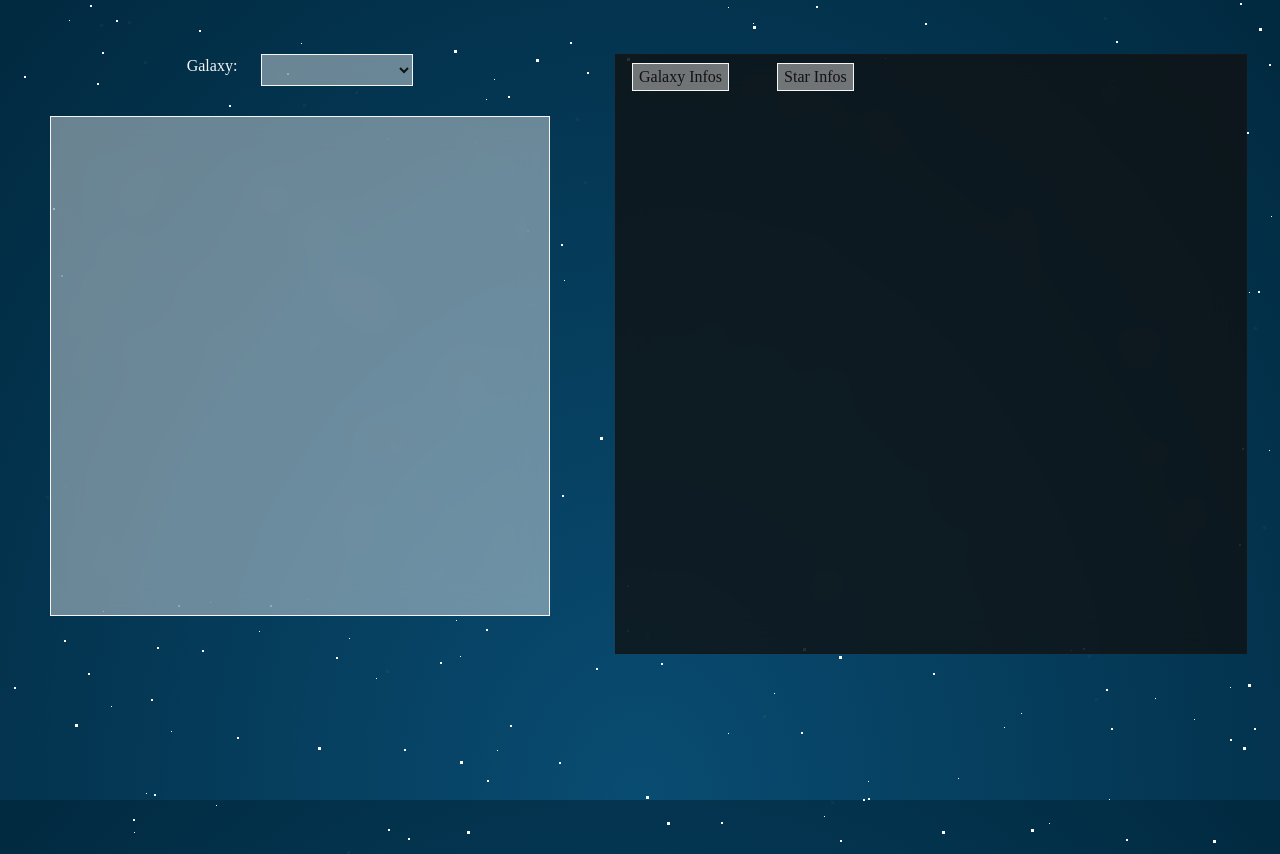
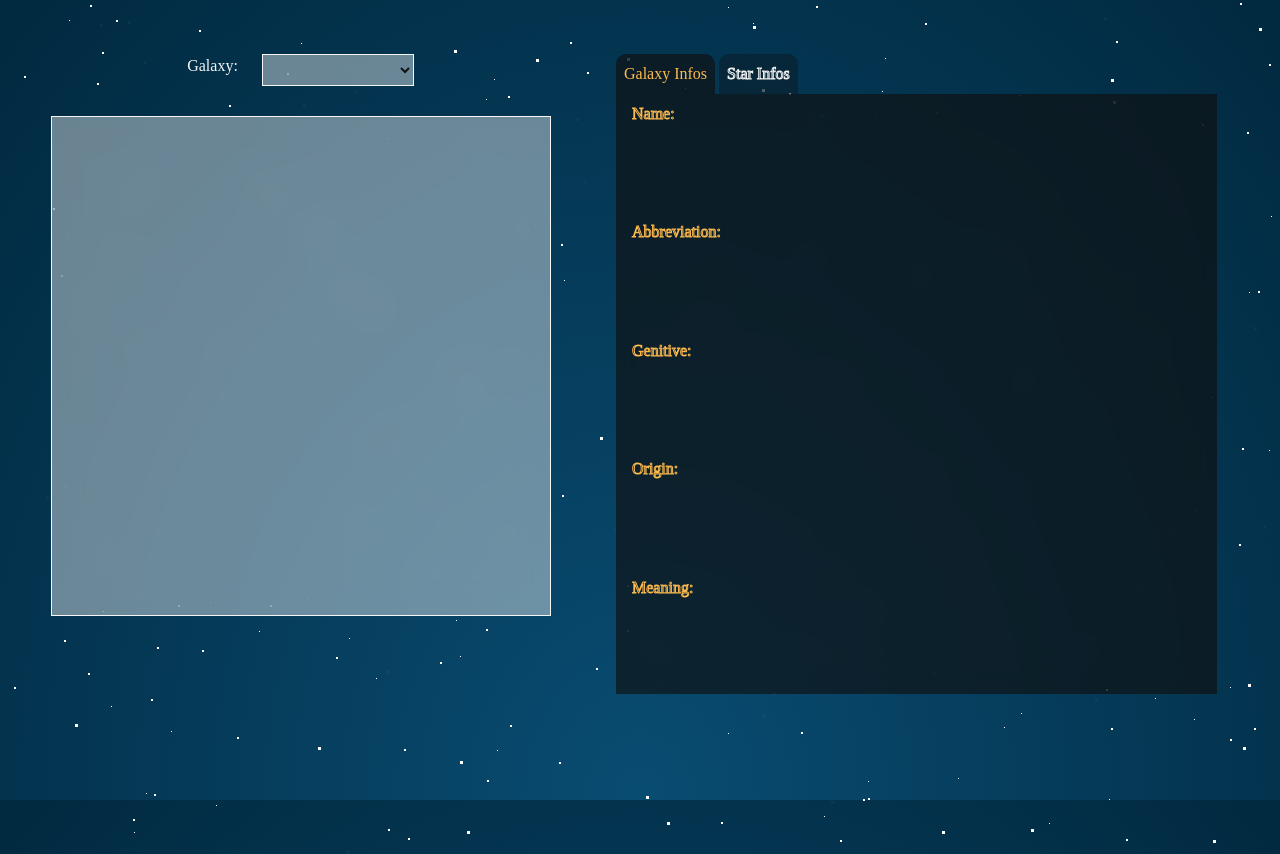
Before and after one commit to Fdavid1017/Vue.JS-Exercise, a Vue app in the folder show_it/: page / in a window 1280 px wide. Built offline with nearby package versions, Linux system fonts and the light colour scheme; a web font is replaced by a local one.

Commit message:
ShowIt: added galaxy infos

```diff
--- a/show_it/src/App.vue
+++ b/show_it/src/App.vue
@@ -13,31 +13,56 @@
             <GalaxyCanvas class="row  justify-content-center" id="glCanvas" v-bind:data='this.result'/>
         </div>
         <div id="rightSide" class="col h-75 w-50 mr-5 mb-5">
-            <div id="menuBar" class="d-inline-flex row w-100 justify-content-start">
-                <button class="mt-2 ml-3" v-on:click="showGalaxyInfos">Galaxy Infos</button>
-                <button class="mt-2 ml-5" v-on:click="showStarInfos">Star Infos</button>
+            <div id="menuBar" class="row d-inline-flex row w-100 justify-content-start">
+                <button class="menuItem p-2" v-on:click="showGalaxyInfos" :class='{activeMenuItem:isGalaxy}'>
+                    Galaxy Infos
+                </button>
+                <button class="menuItem p-2 ml-1" id="right" v-on:click="showStarInfos"
+                        :class='{activeMenuItem:isStar}'>
+                    Star Infos
+                </button>
+            </div>
+            <div id="rightContent" class="row h-100 w-100" :is="contentComponent" v-bind:galaxy='this.currentGalaxy'>
+                empty
             </div>
         </div>
     </div>
 </template>
 
 <script>
-    /* eslint-disable no-console */
+    /* eslint-disable no-console,no-unused-vars */
 
     import json from './data/constellations.json';
     import GalaxyCanvas from "@/components/GalaxyCanvas";
     import axios from 'axios';
+    import GalaxyInfos from "@/components/GalaxyInfos";
+    import StarInfos from "@/components/StarInfos";
+
+    function GetCurrentGalaxy() {
+        this.currentGalaxy = null;
+        for (let i = 0; i < this.myJson.valueOf().length && this.currentGalaxy === null; i++) {
+            if (this.myJson[i].abbreviation.toString() === this.selected) {
+                this.currentGalaxy = this.myJson[i];
+            }
+        }
+    }
 
     export default {
         name: 'app',
         components: {
-            GalaxyCanvas
+            GalaxyCanvas,
+            GalaxyInfos,
+            StarInfos
         },
         data() {
             return {
                 myJson: json,
                 selected: 'none',
-                result: 'üres'
+                result: 'üres',
+                contentComponent: 'GalaxyInfos',
+                isGalaxy: true,
+                isStar: false,
+                currentGalaxy: null
             }
         },
         methods: {
@@ -48,13 +73,23 @@
 
                 let url = 'https://www.astropical.space/api.php?table=stars&which=constellation&limit=' + this.selected + '&format=json';
                 axios.get(url).then(response => (this.result = response.data));
+                GetCurrentGalaxy.call(this);
             },
 
             showGalaxyInfos: function () {
                 console.log('GALAXY');
+                this.isGalaxy = true;
+                this.isStar = false;
+
+                GetCurrentGalaxy.call(this);
+
+                this.contentComponent = 'GalaxyInfos';
             },
             showStarInfos: function () {
                 console.log('Star');
+                this.isGalaxy = false;
+                this.isStar = true;
+                this.contentComponent = 'StarInfos';
             }
         }
     };
@@ -73,18 +108,37 @@
         -webkit-backdrop-filter: blur(15px);
     }
 
-    #rightSide {
-        border: #171717 1px solid;
-        background-color: rgba(16, 16, 16, 0.76);
+    #rightContent {
+        color: #f5f5f5 !important;
+        border: #171717 0 solid;
+        background-color: rgba(16, 16, 16, 0.65);
         backdrop-filter: blur(15px);
         -webkit-backdrop-filter: blur(15px);
     }
 
-    button{
-        color: #121212;
-        border: #f5f5f5 1px solid;
-        background-color: rgba(255, 255, 255, 0.41);
+    button {
+        outline: none;
+        background-color: rgba(255, 255, 255, 0.0);
+    }
+
+    button:focus {
+        outline: none;
+    }
+
+    .menuItem {
+        color: rgba(16, 16, 16, 0.0);
+        -webkit-text-stroke-width: 1px;
+        -webkit-text-stroke-color: #f2f2f2;
+        border: 0 solid #121212;
+        border-radius: 10px 10px 0px 0px;
+        background-color: rgba(16, 16, 16, 0.35);
         backdrop-filter: blur(15px);
         -webkit-backdrop-filter: blur(15px);
     }
+
+    .activeMenuItem {
+        background-color: rgba(16, 16, 16, 0.65);
+        color: #ffbb4d !important;
+        -webkit-text-stroke-width: 0px;
+    }
 </style>
--- a/show_it/src/components/GalaxyCanvas.vue
+++ b/show_it/src/components/GalaxyCanvas.vue
@@ -23,9 +23,6 @@
         mounted() {
             let c = document.getElementById("dataCanvas");
             this.vueCanvas = c.getContext("2d");
-            /*ctx.beginPath();
-            ctx.arc(95, 50, 40, 0, 2 * Math.PI);
-            ctx.stroke();*/
         },
 
         computed: {
@@ -48,7 +45,7 @@
                 for (let k = 0; k < 30; k++) {
                     let x2 = this.xOrigin + Math.cos(Math.PI * (k * 15) / 180) * lineLength;
                     let y2 = this.yOrigin + Math.sin(Math.PI * (k * 15) / 180) * lineLength;
-                    console.log('X: ' + x2 + ' Y: ' + y2);
+
                     this.vueCanvas.beginPath();
                     this.vueCanvas.moveTo(this.xOrigin, this.yOrigin);
                     this.vueCanvas.lineTo(x2, y2);
--- /dev/null
+++ b/show_it/src/components/GalaxyInfos.vue
@@ -0,0 +1,60 @@
+<template>
+    <div class="row w-100 pl-3 pt-2">
+        <!--
+         {"name":"Andromeda","abbreviation":"And","otherAbbreviation":"Andromedae","genitive":"ancient","origin":"Andromeda (The chained maiden or princess)","meaning":"Alpheratz"}
+         -->
+        <div class="row w-100">
+            <div class="col title">Name:</div>
+            <div class="col info">
+                {{this.galaxy!==null?((this.galaxy.name===null||this.galaxy.name==='')?'':this.galaxy.name):''}}
+            </div>
+        </div>
+        <div class="row w-100">
+            <div class="col title">Abbreviation:</div>
+            <div class="col info">
+                {{this.galaxy!==null?((this.galaxy.abbreviation===null||this.galaxy.abbreviation==='')?'':this.galaxy.abbreviation):''}}
+            </div>
+        </div>
+        <div class="row w-100">
+            <div class="col title">Genitive:</div>
+            <div class="col info">
+                {{this.galaxy!==null?((this.galaxy.genitive===null||this.galaxy.genitive==='')?'':this.galaxy.genitive):''}}
+            </div>
+        </div>
+        <div class="row w-100">
+            <div class="col title">Origin:</div>
+            <div class="col info">
+                {{this.galaxy!==null?((this.galaxy.origin===null||this.galaxy.origin==='')?'':this.galaxy.origin):''}}
+            </div>
+        </div>
+        <div class="row w-100">
+            <div class="col title">Meaning:</div>
+            <div class="col info">
+                {{this.galaxy!==null?((this.galaxy.meaning===null||this.galaxy.meaning==='')?'':this.galaxy.meaning):''}}
+            </div>
+        </div>
+    </div>
+</template>
+
+<script>
+    /* eslint-disable no-console */
+
+    export default {
+        props: [
+            'galaxy'
+        ],
+        name: "GalaxyInfos",
+
+        mounted() {
+            console.log(this.galaxy);
+        }
+    }
+</script>
+
+<style scoped>
+    .title {
+        color: rgba(16, 16, 16, 0.0);
+        -webkit-text-stroke-width: 1px;
+        -webkit-text-stroke-color: #ffbb4d;
+    }
+</style>
--- /dev/null
+++ b/show_it/src/components/StarInfos.vue
@@ -0,0 +1,15 @@
+<template>
+    <div>
+        STAR
+    </div>
+</template>
+
+<script>
+    export default {
+        name: "StarInfos"
+    }
+</script>
+
+<style scoped>
+
+</style>
```
